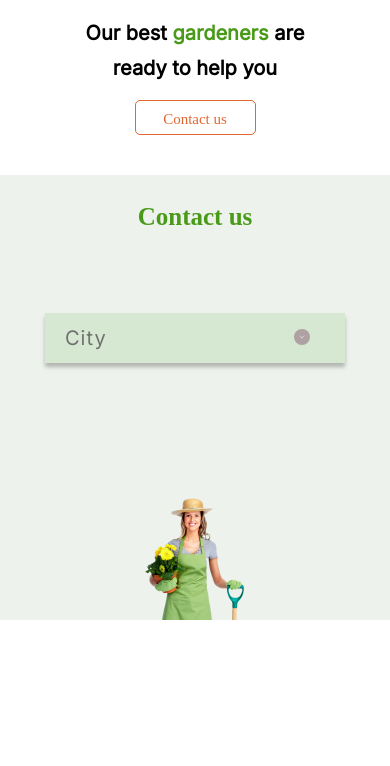
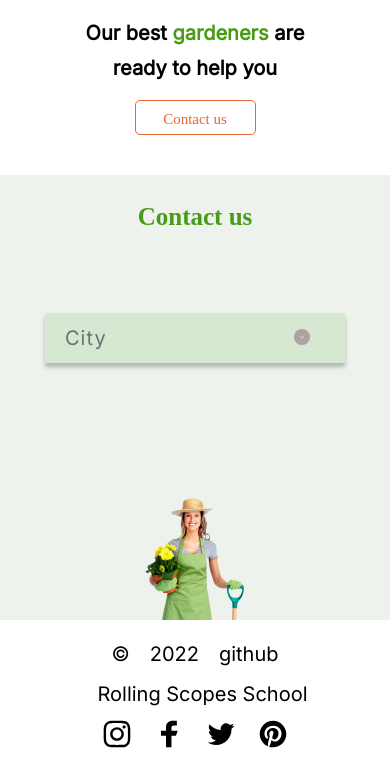
Before and after one commit to aurewa/rsschool-cv, a plain HTML site: page plants/index.html in a window 390 px wide. Shown: the part 4402-5168 px from the top of the page. Before the commit the page ends 5022 px from the top, so only its background shows below. Drawn offline with Linux system fonts and the light colour scheme; a web font is replaced by a local one.

Commit message:
feat: add footer section responsive layout

```diff
--- a/plants/css/style.css
+++ b/plants/css/style.css
@@ -1126,10 +1126,27 @@ body {
   /* footer media start--------------------------------------------------------------------------------------------------------*/
 
   .footer__container{
-    justify-content: center;
-    padding: 0 33px 0 18px;
+    flex-direction: column;
+    align-items: center;
+    padding: 33px 0 18px 0;
   }
 
+  .footer__container-link {
+    font-size: 20px;
+    line-height: 24px;
+  }
+
+  .footer__container-column1 {
+    margin-bottom: 16px;
+  }
+
+  .footer__container-column2 {
+    margin-bottom: 16px;
+  }
+
+  .footer__container-column3 {
+    margin-left: 0;
+  }
   /* footer media end--------------------------------------------------------------------------------------------------------*/
 }
 
@@ -1433,23 +1450,30 @@ body {
 
 /* contacts media 380px end----------------------------------------------------------------------------------------------------------*/
 
-/* footer media start ----------------------------------------------------------------------------------------------------------*/
-
+/* footer media 380px start ---------------------------------------------------------------------------------------------------------*/
 .footer__container{
   flex-direction: column;
-    justify-content: center;
   align-items: center;
   padding: 22px 0 7px 0;
-    background-color: #D6E7D2;
 }
 
 .footer__container-link {
-    /* TODO*/
-    background: red;
+  font-size: 20px;
+  line-height: 24px;
 }
 
-  /* footer media end */
-    /* ----------------------------------------------------------------------------------------------------------------------------*/
+.footer__container-column1 {
+  margin-bottom: 16px;
+}
+
+.footer__container-column2 {
+  margin-bottom: 3px;
+}
+
+.footer__container-column3 {
+  margin-left: 0;
+}
+/* footer media 380px end ------------------------------------------------------------------------------------------------------------*/
 }
 
 /* Media end*/
--- a/plants/index.html
+++ b/plants/index.html
@@ -320,7 +320,7 @@
             <!--contacts end-->
         </div>
     </main>
-    <footer  style="display:none">
+    <footer>
         <div class="wrapper-full footer">
             <div class="container">
                 <div class="footer__container">
```
Lines whose indentation alone changed are shown as unchanged.
